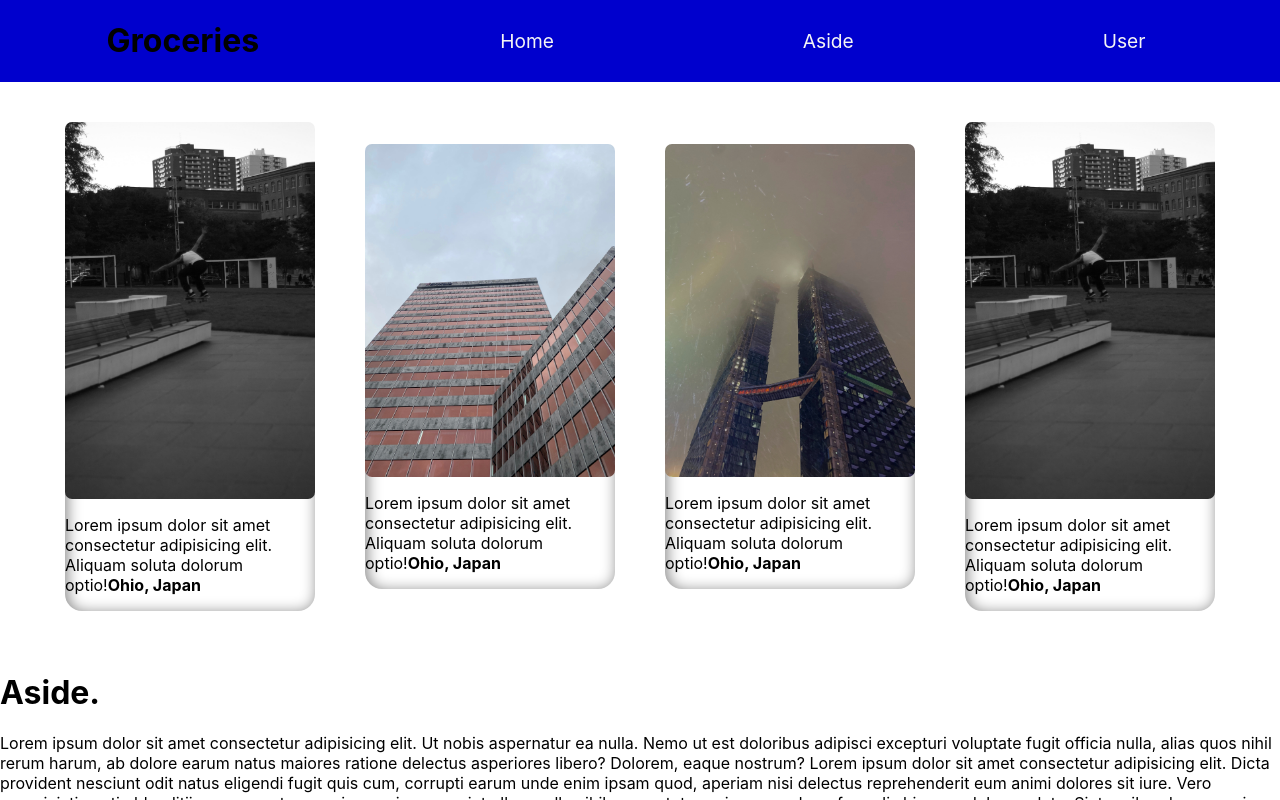
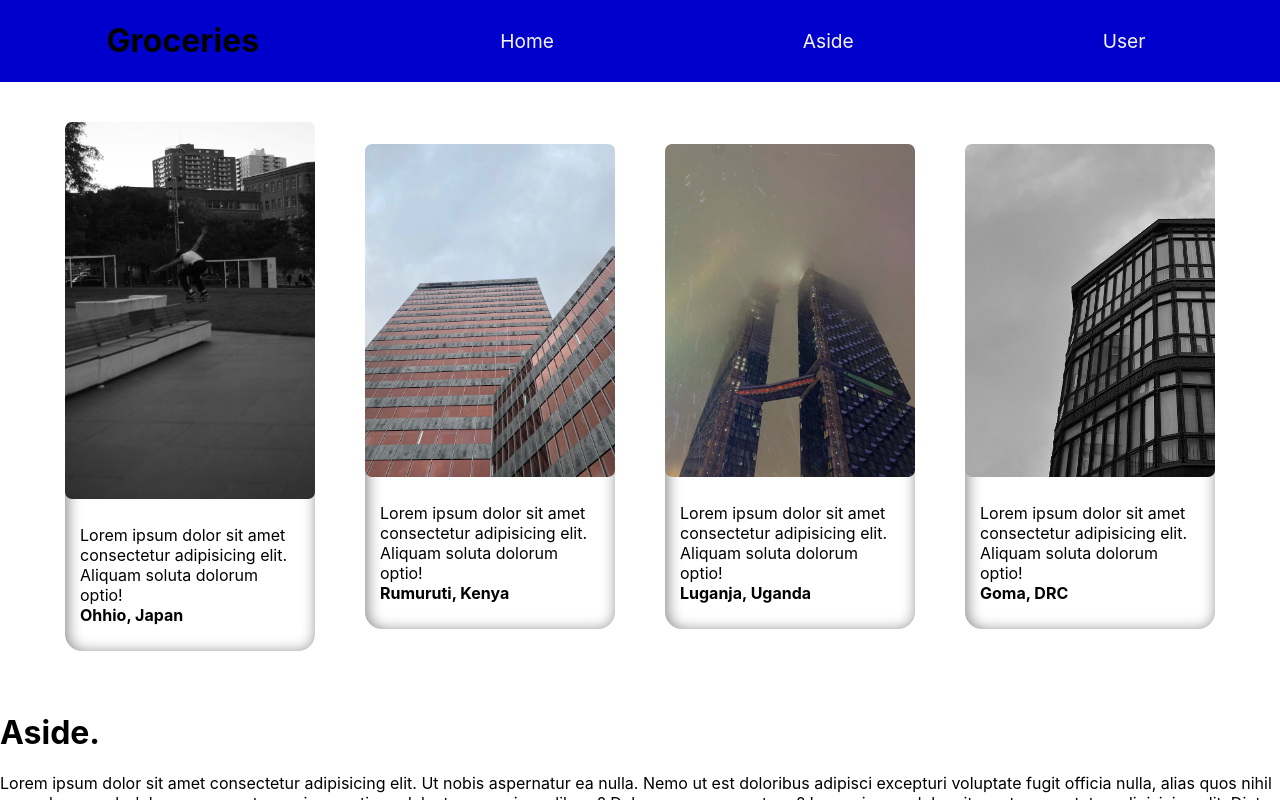
Before and after one commit to 19DennisBrown/learningreactjs, a React (Create React App) app: page /aside in a window 1280 px wide. Shown: the top 800 px of the page. Built offline with nearby package versions, Linux system fonts and the light colour scheme.

Commit message:
Aside.js and Index.css
Additional coding and Styling

```diff
--- a/src/Aside.js
+++ b/src/Aside.js
@@ -1,42 +1,54 @@
 
 
 import React from 'react'
-import Cityone from './images/cityone.jpeg'
+import cityone from './images/cityone.jpeg'
 import citytwo from './images/citytwo.jpeg'
 import citythree from './images/citythree.jpeg'
-import cityfour from './images/cityone.jpeg'
+import cityfour from './images/cityfour.jpeg'
 
 const Images=()=>{
+
+   const Card=(props)=>{
+    return(
+      <>
+        <img src={props.image} alt="" />
+          <p className= 'info'>
+            {props.description} <br/>
+            <b>{props.town}</b>
+          </p>
+      </>
+    )
+   }
   return(
     <section>
       <section className="img--collection">
         <div>
-          <img src={Cityone} alt="" />
-          <p>
-            Lorem ipsum dolor sit amet consectetur adipisicing elit. Aliquam soluta dolorum optio!
-            <b>Ohio, Japan</b>
-          </p>
+          <Card
+            image={cityone}
+            description='Lorem ipsum dolor sit amet consectetur adipisicing elit. Aliquam soluta dolorum optio!'
+            town='Ohhio, Japan'
+          />
         </div>
         <div>
-          <img src={citytwo} alt="" />
-          <p>
-            Lorem ipsum dolor sit amet consectetur adipisicing elit. Aliquam soluta dolorum optio!
-            <b>Ohio, Japan</b>
-          </p>
+        <Card
+            image={citytwo}
+            description='Lorem ipsum dolor sit amet consectetur adipisicing elit. Aliquam soluta dolorum optio!'
+            town='Rumuruti, Kenya'
+          />
         </div>
         <div>
-          <img src={citythree} alt="" />
-          <p>
-            Lorem ipsum dolor sit amet consectetur adipisicing elit. Aliquam soluta dolorum optio!
-            <b>Ohio, Japan</b>
-          </p>
+        <Card
+            image={citythree}
+            description='Lorem ipsum dolor sit amet consectetur adipisicing elit. Aliquam soluta dolorum optio!'
+            town='Luganja, Uganda'
+          />
         </div>
         <div>
-          <img src={cityfour} alt="" />
-          <p>
-            Lorem ipsum dolor sit amet consectetur adipisicing elit. Aliquam soluta dolorum optio!
-            <b>Ohio, Japan</b>
-          </p>
+        <Card
+            image={cityfour}
+            description='Lorem ipsum dolor sit amet consectetur adipisicing elit. Aliquam soluta dolorum optio!'
+            town='Goma, DRC'
+          />
         </div>
 
       </section>
--- a/src/index.css
+++ b/src/index.css
@@ -125,6 +125,9 @@ button{
   border-radius: 7px;
   max-width: 100%;
 }
+.info{
+  padding:10px 15px;
+}
 
 .footer{
   background-color:grey;
```
